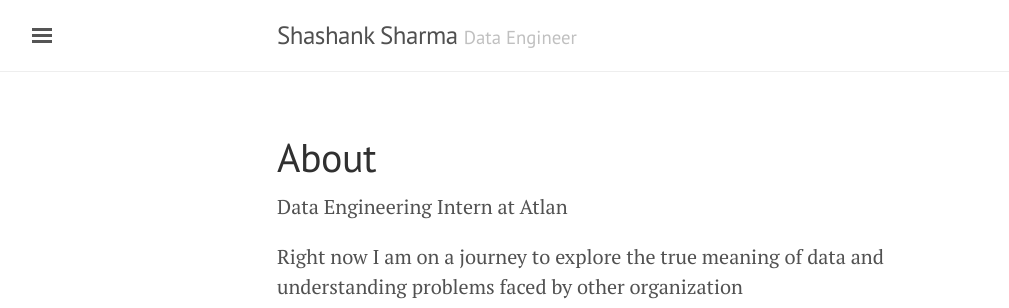
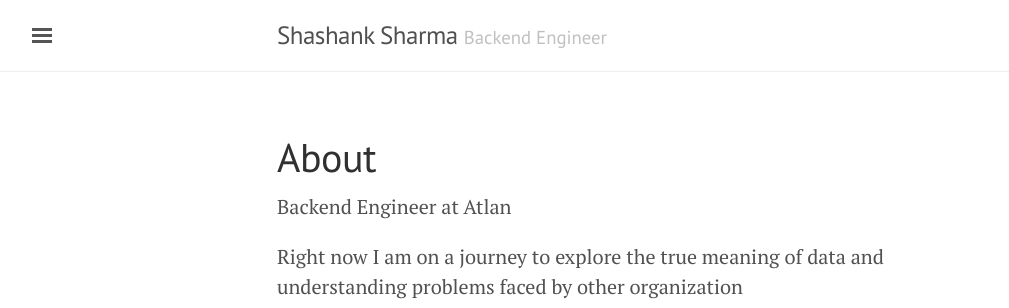
Before and after one commit to shashank-sharma/shashank-sharma.github.io, a Jekyll site: the page built from about.md, in a window 1280 px wide and 900 px high. Shown: the top 308 px of the window, without its empty margins (3-1012 px from the left). Built offline with Jekyll 4.4.1, drawn with Linux system fonts in a browser that asks for light colours.

Commit message:
Fix bugs

```diff
--- a/_config.yml
+++ b/_config.yml
@@ -3,7 +3,7 @@ permalink:           pretty
 
 # Setup
 title:               'Shashank Sharma'
-tagline:             'Data Engineer'
+tagline:             'Backend Engineer'
 description:         'Just a guy who is hero for fun'
 url:                 'http://shashank-sharma.xyz'
 paginate:            10
--- a/about.md
+++ b/about.md
@@ -3,7 +3,7 @@ layout: page
 title: About
 ---
 
-Data Engineering Intern at Atlan
+Backend Engineer at Atlan
 
 Right now I am on a journey to explore the true meaning of data and understanding problems faced by other organization
 
```
